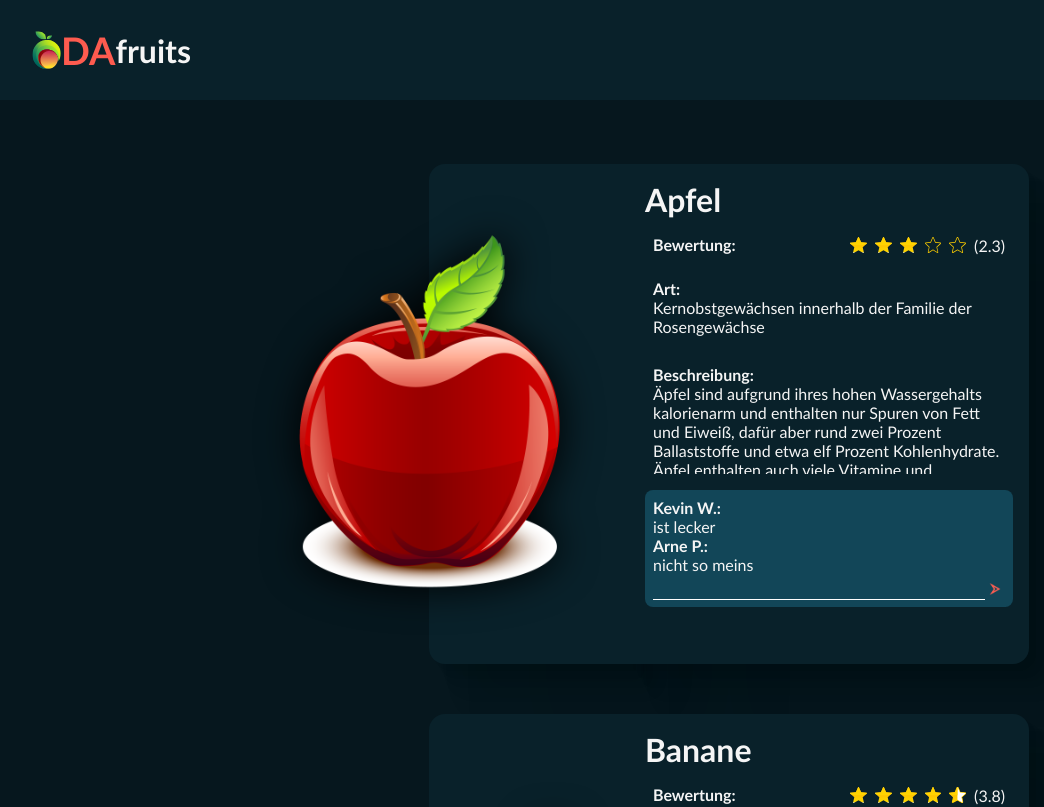
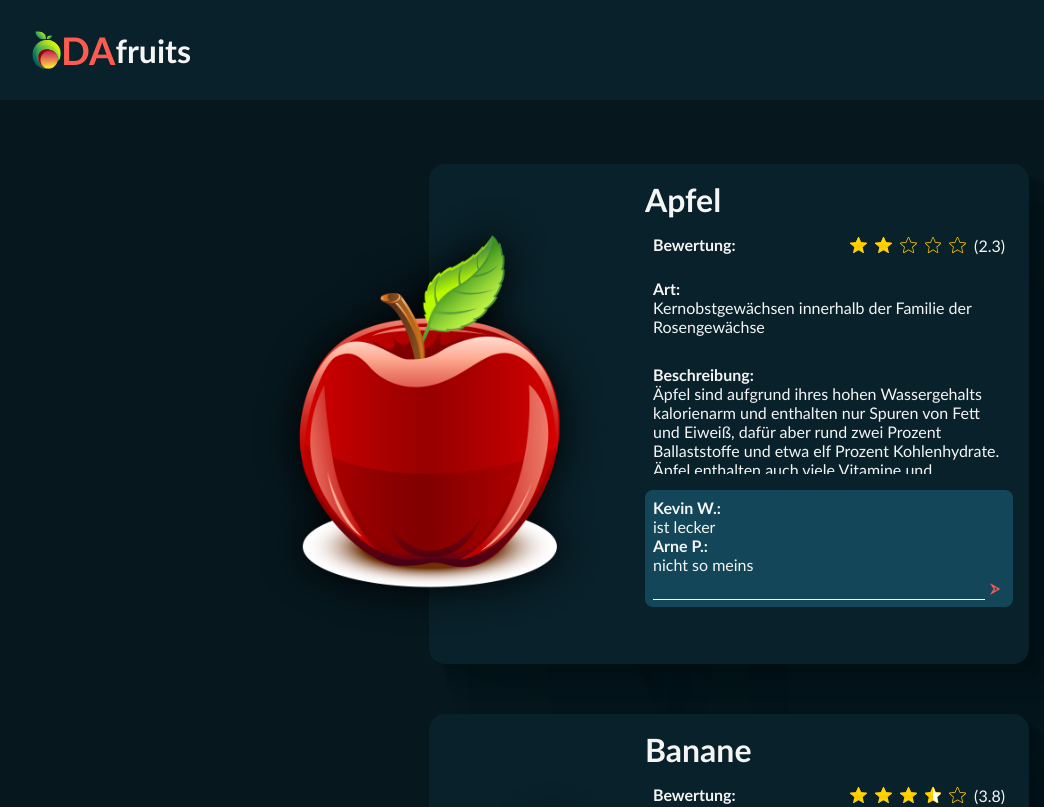
Before and after one commit to hanbit10/Developer-Akademie-Fruits, an Angular app: page / in a window 1280 px wide. Shown: the top 807 px of the page, without its empty margins (11-1055 px from the left). Built offline with nearby package versions, Linux system fonts and the light colour scheme.

Commit message:
switch case

```diff
--- a/package.json
+++ b/package.json
@@ -33,6 +33,7 @@
     "karma-coverage": "~2.2.0",
     "karma-jasmine": "~5.1.0",
     "karma-jasmine-html-reporter": "~2.1.0",
+    "prettier": "3.1",
     "typescript": "~5.2.2"
   }
 }
--- a/src/app/fruitlist/fruitlist.component.html
+++ b/src/app/fruitlist/fruitlist.component.html
@@ -1,5 +1,5 @@
 <div class="fruitlist_content">
-  @for(fruit of fruitlist; track fruit.name){
+  @for (fruit of fruitlist; track fruit.name) {
     <section class="singleFruitBox">
       <div>
         <img src="./assets/img/fruits/{{ fruit.img }}" alt="" srcset="" />
@@ -9,14 +9,36 @@
         <div>
           <p><b>Bewertung:</b></p>
           <div>
-          @for(count of [0,1,2,3,4]; track fruitlist){ @if(fruit.stars >=
-          count){
+            @for (count of [1, 2, 3, 4, 5]; track fruitlist) {
+              <!-- @if (fruit.stars >= count) {
                 <img src="./assets/img/stars/star.svg" alt="" srcset="" />
-          } @else if(fruit.stars >= count - 0.5){
+              } @else if (fruit.stars >= count - 0.5) {
                 <img src="./assets/img/stars/star-half.svg" alt="" srcset="" />
               } @else {
                 <img src="./assets/img/stars/star-empty.svg" alt="" srcset="" />
-          }}
+              } -->
+
+              @switch (true) {
+                @case (fruit.stars >= count) {
+                  <img src="./assets/img/stars/star.svg" alt="" srcset="" />
+                }
+                @case (fruit.stars >= count - 0.5) {
+                  <img
+                    src="./assets/img/stars/star-half.svg"
+                    alt=""
+                    srcset=""
+                  />
+                }
+
+                @case (fruit.stars < count) {
+                  <img
+                    src="./assets/img/stars/star-empty.svg"
+                    alt=""
+                    srcset=""
+                  />
+                }
+              }
+            }
             <p>({{ fruit.stars }})</p>
           </div>
         </div>
@@ -24,11 +46,13 @@
         <div><b>Beschreibung:</b><br />{{ fruit.description }}</div>
         <div>
           <div>
-          @for(review of fruit.reviews; track review){
+            @for (review of fruit.reviews; track review) {
               <div>
                 <b>{{ review.name }}:</b><br />{{ review.text }}
               </div>
-          } @empty{ no comments available }
+            } @empty {
+              no comments available
+            }
           </div>
           <div>
             <input type="text" /><button>
```
Also changed, not shown: 2 other files (tests, documents, lock files or other folders). Lines whose indentation alone changed are shown as unchanged.
